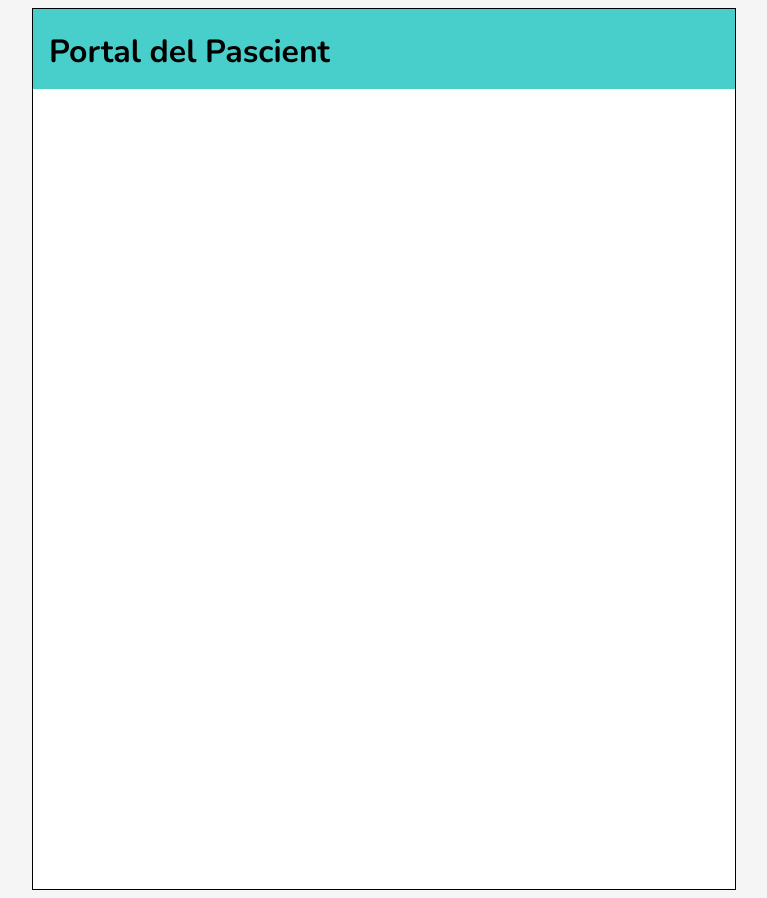
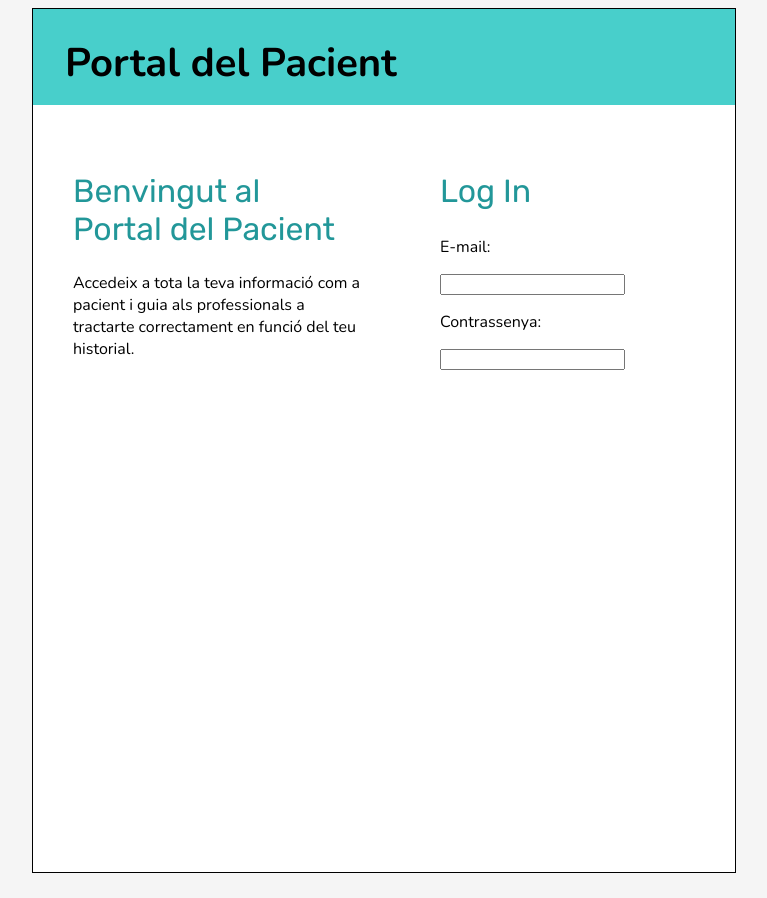
Before and after one commit to MaxVilaRuiz/QResp---Hackathon-Marato-TV3-2024, a website: page Frontend/HTML/index.html in a window 1280 px wide. Shown: the whole page, without its empty margins (256-1023 px from the left). Drawn offline with nearby package versions, Linux system fonts and the light colour scheme.

Commit message:
Frontend: body (structure) - index

```diff
--- a/Frontend/CSS/index.css
+++ b/Frontend/CSS/index.css
@@ -1,9 +1,12 @@
 :root{
     --main-color: #48CFCB;
+    --text-color: #229799;
     --background-color: #F5F5F5;
-    --font-family: "Nunito", sans-serif;
+    --font-family-primary: "Nunito", sans-serif;
+    --font-family-secondary: "Rubik", sans-serif;
 }
 
+/* Estructures */
 body{
     padding-left: 17.5rem;
     padding-right: 17.5rem;
@@ -12,14 +15,44 @@ body{
 form{
     background-color: white;
     border: solid 1px black;
-    padding-bottom: 50rem;
+    padding-bottom: 30rem;
 }
 header{
-    height: 5rem;
+    height: 6rem;
     background-color: var(--main-color);
     display: flex;
 }
+main{
+    display: flex;
+    justify-content: center;
+    margin-top: 1.5rem;
+    gap: 2rem;
+}
+
+/* Textos */
 h1{
-    margin-left: 1rem;
-    font-family: var(--font-family);
+    font-family: var(--font-family-primary);
+    font-size: 2.5rem;
+    margin-left: 2rem;
+    align-items: center;
 }
+h2{
+    font-family: var(--font-family-secondary);
+    font-size: 2rem;
+    font-weight: 400;
+    color: var(--text-color);
+}
+p{
+    font-family: var(--font-family-primary);
+}
+
+/* Body */
+.info{
+    width: 25rem;
+}
+.info_title{
+    margin-bottom: 1.5rem;
+}
+.login{
+    width: 25rem;
+}
--- a/Frontend/HTML/index.html
+++ b/Frontend/HTML/index.html
@@ -9,6 +9,7 @@
     <link rel="preconnect" href="https://fonts.googleapis.com">
     <link rel="preconnect" href="https://fonts.gstatic.com" crossorigin>
     <link href="https://fonts.googleapis.com/css2?family=Nunito:ital,wght@0,200..1000;1,200..1000&family=Rubik:ital,wght@0,300..900;1,300..900&display=swap" rel="stylesheet">
+    <link href="https://fonts.googleapis.com/css2?family=Nunito:ital,wght@0,200..1000;1,200..1000&family=Oswald:wght@200..700&family=Poppins:ital,wght@0,100;0,200;0,300;0,400;0,500;0,600;0,700;0,800;0,900;1,100;1,200;1,300;1,400;1,500;1,600;1,700;1,800;1,900&family=Rubik:ital,wght@0,300..900;1,300..900&display=swap" rel="stylesheet">
 
     <title>Portal del Pacient</title>
 </head>
@@ -16,8 +17,25 @@
 <body>
     <form>
         <header>
-            <h1>Portal del Pascient</h1>
+            <h1>Portal del Pacient</h1>
         </header>
+
+        <main>
+            <ul class="info">
+                <h2 class="info_title">Benvingut al<br>Portal del Pacient</h2>
+                <p>Accedeix a tota la teva informació com a pacient i guia als professionals a tractarte correctament en funció del teu historial.</p>
+            </ul>
+
+            <ul class="login" action="">
+                <h2>Log In</h2>
+
+                <p>E-mail:</p>
+                <input type="text">
+
+                <p>Contrassenya:</p>
+                <input type="text" name="" id="">
+            </ul>
+        </main>
     </form>
 </body>
 </html>
```
